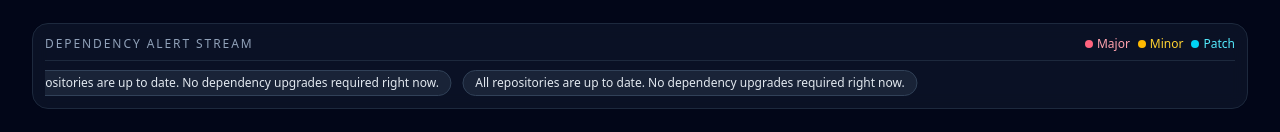
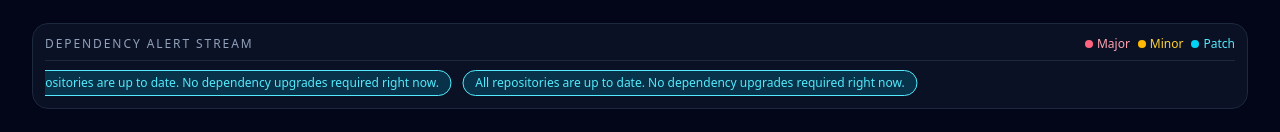
Before and after one commit to ndragun92/solar-system-dependency-view, a Nuxt app: page / in a window 1280 px wide. Shown: the part 135-267 px from the top of the page. Built offline with nearby package versions, Linux system fonts and the light colour scheme; no server answers.

Commit message:
feat: enhance DependencyAlertTicker with button interactions and update marquee items structure

```diff
--- a/app/components/solar/DependencyAlertTicker.vue
+++ b/app/components/solar/DependencyAlertTicker.vue
@@ -17,21 +17,35 @@
 
     <div class="ticker mt-2">
       <div class="ticker-track">
-        <span
+        <button
           v-for="(item, index) in items"
-          :key="`${item}-${index}`"
-          class="inline-flex items-center rounded-full border border-slate-700 bg-slate-800/80 px-3 py-1 text-xs text-slate-200"
+          :key="`${item.id}-${index}`"
+          type="button"
+          class="inline-flex items-center rounded-full border px-3 py-1 text-xs transition hover:brightness-110 focus-visible:outline-none focus-visible:ring-2 focus-visible:ring-cyan-300/70"
+          :class="badgeClass(item.status)"
+          @click="emit('open-selection', item.selection)"
         >
-          {{ item }}
-        </span>
+          {{ item.label }}
+        </button>
       </div>
     </div>
   </section>
 </template>
 
 <script setup lang="ts">
+import { badgeClass, type Selection } from "../../../shared/utils/solar-system";
+
 defineProps<{
-  items: string[];
+  items: {
+    id: string;
+    label: string;
+    status: "majorBehind" | "minorBehind" | "patchBehind";
+    selection: Selection;
+  }[];
+}>();
+
+const emit = defineEmits<{
+  (event: "open-selection", payload: Selection): void;
 }>();
 </script>
 
--- a/app/composables/useSolarSystem.ts
+++ b/app/composables/useSolarSystem.ts
@@ -14,6 +14,13 @@ import {
   type SolarSystemApiResponse,
   type UpgradeCandidate,
 } from "../../shared/utils/solar-system";
+
+type AlertTickerItem = {
+  id: string;
+  label: string;
+  status: Exclude<MoonStatus, "upToDate">;
+  selection: Selection;
+};
 
 export const useSolarSystem = (sourceData: Ref<SolarSystemApiResponse | null>) => {
   const now = ref(Date.now());
@@ -202,25 +209,53 @@ export const useSolarSystem = (sourceData: Ref<SolarSystemApiResponse | null>) =
       .slice(0, 6);
   });
 
-  const marqueeItems = computed(() => {
+  const marqueeItems = computed<AlertTickerItem[]>(() => {
+    const combined: AlertTickerItem[] = [];
+
     const criticalRepos = projectHealth.value
       .filter((item) => item.major > 0)
       .sort((a, b) => b.major - a.major)
-      .slice(0, 6)
-      .map((item) => `${item.name}: ${item.major} major update${item.major > 1 ? "s" : ""}`);
+      .slice(0, 6);
+
+    for (const item of criticalRepos) {
+      const planet = planets.value.find((candidate) => candidate.id === item.id);
+      if (!planet) continue;
+
+      combined.push({
+        id: `repo-${item.id}`,
+        label: `${item.name}: ${item.major} major update${item.major > 1 ? "s" : ""}`,
+        status: "majorBehind",
+        selection: { type: "planet", planet },
+      });
+    }
 
     const hotPackages = outdatedPackages.value
       .slice()
       .sort((a, b) => statusPriority[b.status] - statusPriority[a.status])
-      .slice(0, 12)
-      .map(
-        (item) =>
-          `${item.planetName} • ${item.name} ${item.currentVersion} → ${item.latestVersion} (${item.statusLabel})`
-      );
+      .slice(0, 12);
 
-    const combined = [...criticalRepos, ...hotPackages];
+    for (const item of hotPackages) {
+      if (item.status === "upToDate") continue;
+      const planet = planets.value.find((candidate) => candidate.id === item.planetId);
+      if (!planet) continue;
+
+      combined.push({
+        id: `pkg-${item.planetId}-${item.name}`,
+        label: `${item.planetName} • ${item.name} ${item.currentVersion} → ${item.latestVersion} (${item.statusLabel})`,
+        status: item.status,
+        selection: { type: "planet", planet },
+      });
+    }
+
     if (combined.length === 0) {
-      return ["All repositories are up to date. No dependency upgrades required right now."];
+      return [
+        {
+          id: "all-clear",
+          label: "All repositories are up to date. No dependency upgrades required right now.",
+          status: "patchBehind",
+          selection: { type: "sun" },
+        },
+      ];
     }
 
     return combined;
--- a/app/pages/index.vue
+++ b/app/pages/index.vue
@@ -9,7 +9,7 @@
         :fleet-health-score="fleetHealthScore"
       />
 
-      <SolarDependencyAlertTicker :items="marqueeItemsLoop" />
+      <SolarDependencyAlertTicker :items="marqueeItemsLoop" @open-selection="openSelection" />
 
       <section class="grid gap-6 lg:grid-cols-[minmax(0,1fr)_360px]">
         <SolarSystemChart
```
